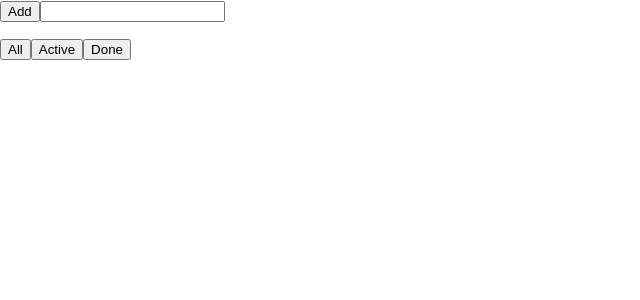
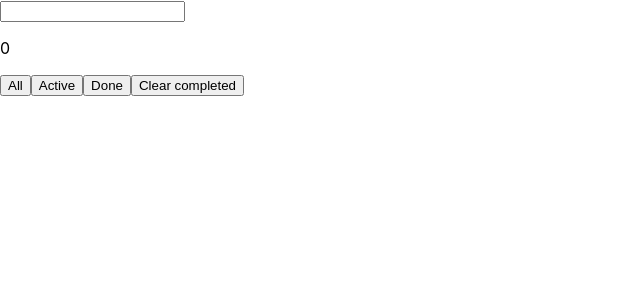
Before and after one commit to V-Jgenti-exceed/react_todo_app, a React (Create React App) app in the folder react_todo/: page / in a window 1280 px wide. Shown: the top 300 px of the page, without its empty margins (0-640 px from the left). Built offline with nearby package versions, Linux system fonts and the light colour scheme.

Commit message:
new feature enter plans by clicking enter

```diff
--- a/react_todo/src/App.js
+++ b/react_todo/src/App.js
@@ -2,7 +2,6 @@ import React from 'react';
 import ReactDOM from 'react-dom';
 import { Itemslist } from '../src/containers/Itemslist';
 import { AddItem } from '../src/components/AddItem';
-import { Filter } from './components/Filter';
 
 class App extends React.Component {
   state = {
@@ -26,25 +25,20 @@ class App extends React.Component {
   }
 
   //done undone
-  checkPlan = (id, par) => {
+  updateObject = (id, val, par) => {
     const mainArr = this.state.arrayItems;
     for (let i of mainArr) {
       if (i.id === id) {
-        i.done = par;
+        i[par] = val;
       }
     }
     this.setState({ arrayItems: mainArr });
   }
 
-  //save changed plan
-  changePlan = (id, val) => {
-    const array = this.state.arrayItems;
-    for (let i of array) {
-      if (i.id === id) {
-        i.plan = val;
-      }
-    }
-    this.setState({ arrayItems: array });
+  clearCompleted = () => {
+    const mainArr = this.state.arrayItems;
+    const filtredArr = mainArr.filter(item => !item.done);
+    this.setState({ arrayItems: filtredArr });
   }
 
   render() {
@@ -56,9 +50,9 @@ class App extends React.Component {
         <Itemslist
           items={this.state.arrayItems}
           deleteItem={this.deleteItem}
-          checkPlan={this.checkPlan}
-          changePlan={this.changePlan}
+          updateObject={this.updateObject}
           filterArray={this.filterArray}
+          clearCompleted={this.clearCompleted}
         />
       </React.Fragment>
     )
--- a/react_todo/src/components/AddItem.js
+++ b/react_todo/src/components/AddItem.js
@@ -11,19 +11,20 @@ class AddItem extends React.Component {
         this.setState({ plan: e.target.value });
     }
 
-    onHandleAdd = () => {
-        const newItem = this.state;
-        newItem.id = +new Date();
-        this.props.createItem(newItem);
-        this.setState({ plan: '', done: false, id: '' });
+    addByEnter = (e) => {
+        if (e.key === 'Enter') {
+            const newItem = this.state;
+            newItem.id = +new Date();
+            this.props.createItem(newItem);
+            this.setState({ plan: '', done: false, id: '' });
+        }
     }
 
     render() {
         const { plan } = this.state;
         return (
             <React.Fragment>
-                <button onClick={this.onHandleAdd}>Add</button>
-                <input value={plan} onChange={this.onHandleChange} />
+                <input value={plan} onChange={this.onHandleChange} onKeyPress={this.addByEnter} />
             </React.Fragment>
         )
     }
--- a/react_todo/src/components/Filter.js
+++ b/react_todo/src/components/Filter.js
@@ -4,14 +4,19 @@ class Filter extends React.Component {
     filter = (e) => {
         this.props.changefilterState(e.target.value);
     }
+
+    filtredArr = () => {
+        this.props.clearCompleted();
+    }
+
     render() {
-        let lengthOfArr = this.props.lengthOfArr;
         return (
             <div className='bottom_menu'>
-                <p>{lengthOfArr}</p>
+                <p>{this.props.lenghtOfArr}</p>
                 <button onClick={this.filter} value='All'>All</button>
                 <button onClick={this.filter} value='Active'>Active</button>
                 <button onClick={this.filter} value='Done'>Done</button>
+                <button onClick={this.filtredArr}>Clear completed</button>
             </div>
         )
     }
--- a/react_todo/src/components/Item.js
+++ b/react_todo/src/components/Item.js
@@ -11,7 +11,7 @@ class Item extends React.Component {
     }
 
     checkedItem = (e) => {
-        this.props.checkPlan(this.props.id, e.target.checked);
+        this.props.updateObject(this.props.id, e.target.checked, 'done');
     }
 
     editPlan = () => {
@@ -22,17 +22,18 @@ class Item extends React.Component {
         this.setState({ value: e.target.value });
     }
 
+    changeState = (prop, value) => {
+        this.setState({ editMode: false });
+        this.props.updateObject(prop, value, 'plan');
+    }
+
     onBlurHandler = () => {
-        if (this.state.editMode === true) {
-            this.setState({ editMode: false });
-            this.props.changePlan(this.props.id, this.state.value);
-        }
+        this.state.editMode && this.changeState(this.props.id, this.state.value);
     }
 
     saveByEnter = (e) => {
         if (e.key === 'Enter') {
-            this.setState({ editMode: false });
-            this.props.changePlan(this.props.id, this.state.value);
+            this.changeState(this.props.id, this.state.value);
         }
     }
 
--- a/react_todo/src/containers/Itemslist.js
+++ b/react_todo/src/containers/Itemslist.js
@@ -12,34 +12,36 @@ class Itemslist extends React.Component {
     }
 
     render() {
-        let someArr = [];
-
-        if (this.state.filterState === 'All') {
-            someArr = this.props.items;
-        } else if (this.state.filterState === 'Active') {
-            someArr = this.props.items.filter(item => item.done === false)
-        } else if (this.state.filterState === 'Done') {
-            someArr = this.props.items.filter(item => item.done === true);
-        }
-
-        const delItem = this.props.deleteItem;
-        const checkPlan = this.props.checkPlan;
-        const changePlan = this.props.changePlan;
-        const planDraw = someArr.map((object, index) => {
-            return <Item key={index}
+        let count = 0;
+        const button = this.state.filterState;
+        const planDraw = this.props.items.map((object, index) => {
+            const item = <Item key={index}
                 plan={object.plan}
-                dell={delItem}
+                dell={this.props.deleteItem}
                 id={object.id}
                 check={object.done}
-                checkPlan={checkPlan}
-                changePlan={changePlan}
+                updateObject={this.props.updateObject}
+            />;
+            if (button === 'All') {
+                count++;
+                return item;
+            } else if (button === 'Active' && !object.done) {
+                count++;
+                return item;
+            } else if (button === 'Done' && object.done) {
+                count++;
+                return item;
+            }
+        });
 
-            />;
-        });
         return (
             <React.Fragment>
                 {planDraw}
-                <Filter changefilterState={this.changefilterState} />
+                <Filter
+                    changefilterState={this.changefilterState}
+                    clearCompleted={this.props.clearCompleted}
+                    lenghtOfArr={count}
+                />
             </React.Fragment>
         )
     }
```
